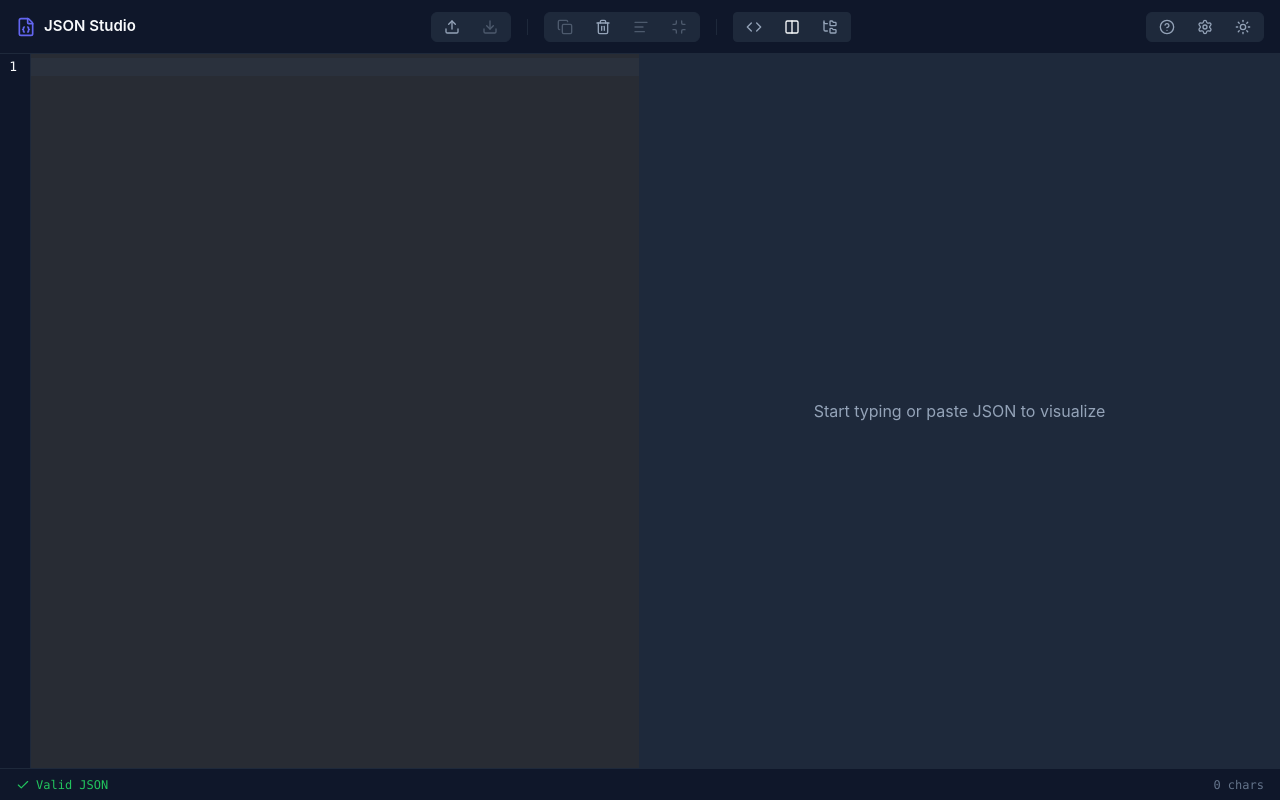
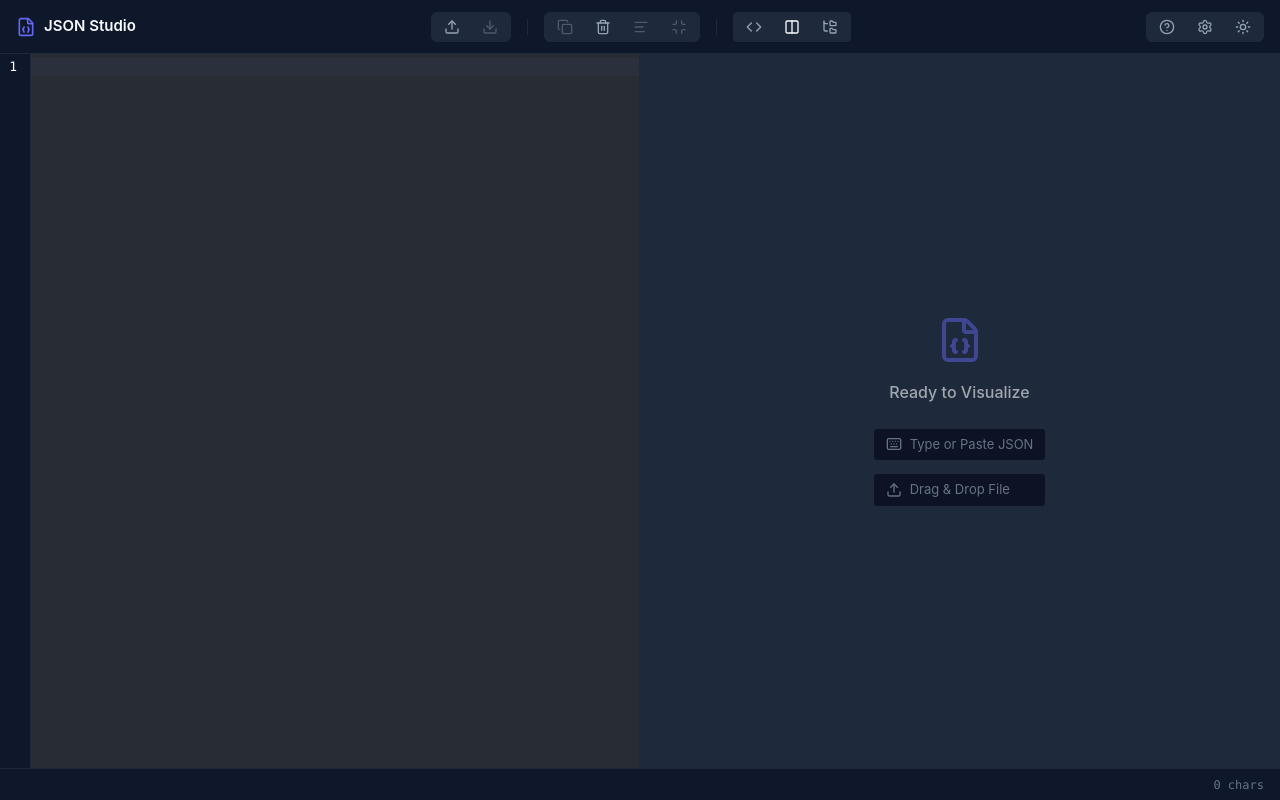
Before and after one commit to tejus07/JSON-Studio, a React (Vite) app: page / in a window 1280 px wide. Built offline with nearby package versions, Linux system fonts and the light colour scheme.

Commit message:
style: improve empty state UX and hide status when empty

```diff
--- a/src/components/JsonTree/JsonTree.module.css
+++ b/src/components/JsonTree/JsonTree.module.css
@@ -16,6 +16,45 @@
     justify-content: center;
     height: 100%;
     color: var(--text-muted);
+}
+
+.emptyContent {
+    display: flex;
+    flex-direction: column;
+    align-items: center;
+    gap: var(--spacing-4);
+    text-align: center;
+    opacity: 0.6;
+}
+
+.emptyIcon {
+    color: var(--color-primary);
+    opacity: 0.8;
+}
+
+.emptyContent h3 {
+    margin: 0;
+    font-size: 16px;
+    font-weight: 500;
+    color: var(--text-main);
+}
+
+.instructions {
+    display: flex;
+    flex-direction: column;
+    gap: var(--spacing-3);
+    margin-top: var(--spacing-2);
+}
+
+.instruction {
+    display: flex;
+    align-items: center;
+    gap: 8px;
+    font-size: 13px;
+    background-color: var(--bg-app);
+    padding: 6px 12px;
+    border-radius: var(--radius-sm);
+    border: 1px solid var(--border-subtle);
 }
 
 .node {
--- a/src/components/JsonTree/JsonTree.tsx
+++ b/src/components/JsonTree/JsonTree.tsx
@@ -1,3 +1,4 @@
+import { FileJson, Upload, Keyboard } from 'lucide-react';
 import { useJsonStore } from '../../store/useJsonStore';
 import { JsonNode } from './JsonNode';
 import styles from './JsonTree.module.css';
@@ -8,7 +9,20 @@
     if (!rawText || !rawText.trim()) {
         return (
             <div className={styles.empty}>
-                <p>Start typing or paste JSON to visualize</p>
+                <div className={styles.emptyContent}>
+                    <FileJson size={48} className={styles.emptyIcon} />
+                    <h3>Ready to Visualize</h3>
+                    <div className={styles.instructions}>
+                        <div className={styles.instruction}>
+                            <Keyboard size={16} />
+                            <span>Type or Paste JSON</span>
+                        </div>
+                        <div className={styles.instruction}>
+                            <Upload size={16} />
+                            <span>Drag & Drop File</span>
+                        </div>
+                    </div>
+                </div>
             </div>
         );
     }
--- a/src/components/Layout/Layout.tsx
+++ b/src/components/Layout/Layout.tsx
@@ -249,7 +249,8 @@
 
             <footer className={`${styles.footer} ${isValid ? styles.valid : styles.invalid} `}>
                 <div className={styles.status}>
-                    {isValid ? (
+                    {rawText.trim().length > 0 && (
+                        isValid ? (
                             <>
                                 <Check size={14} />
                                 <span>Valid JSON</span>
@@ -259,6 +260,7 @@
                                 <AlertTriangle size={14} />
                                 <span>{error}</span>
                             </>
+                        )
                     )}
                 </div>
                 <div className={styles.meta}>
```
Lines whose indentation alone changed are shown as unchanged.
